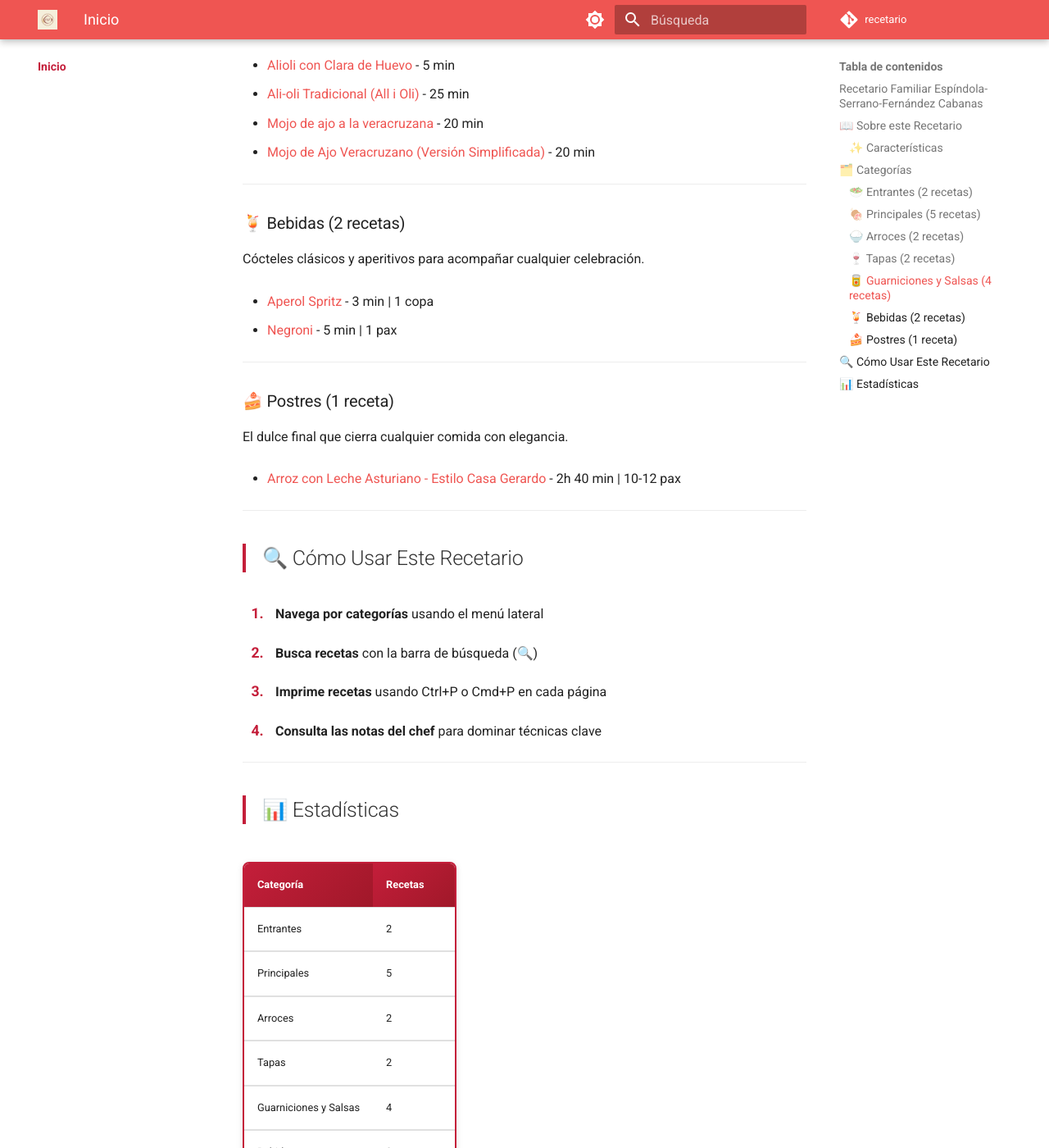
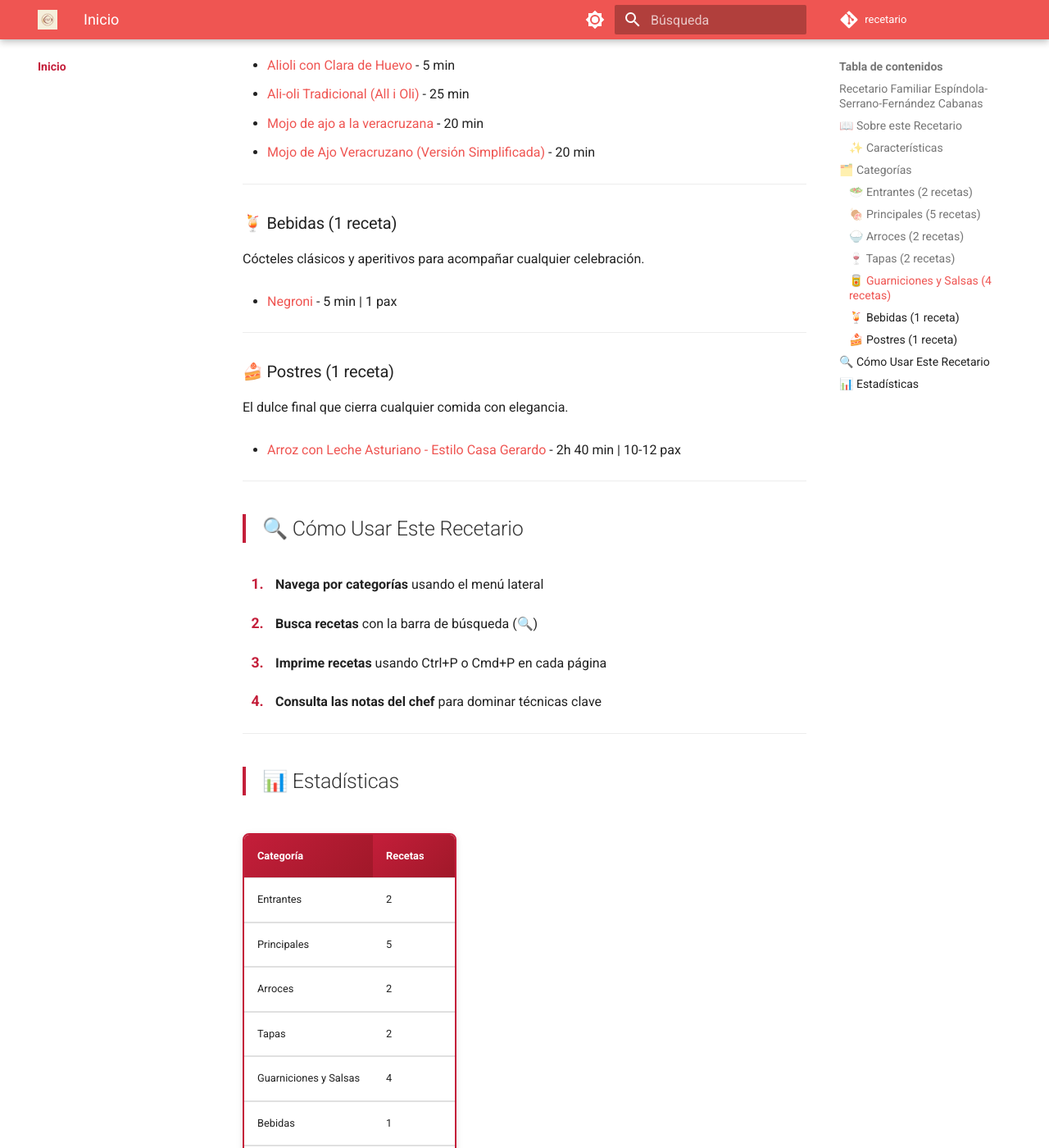
Before and after one commit to javicabanas/recetario, an MkDocs documentation site: the page built from docs/index.md, in a window 1280 px wide and 1400 px high, scrolled down 1987 px. Shown: the whole window at 82% size. Built offline with MkDocs 1.6.1 and Material for MkDocs 9.7.7, drawn with Linux system fonts in a browser that asks for light colours; comment, search, counter and statistics services are not loaded.

```diff
--- a/docs/index.md
+++ b/docs/index.md
@@ -72,11 +72,10 @@
 
 ---
 
-### 🍹 Bebidas (2 recetas)
+### 🍹 Bebidas (1 receta)
 
 Cócteles clásicos y aperitivos para acompañar cualquier celebración.
 
-- [Aperol Spritz](bebidas/aperol_spritz.md) - 3 min | 1 copa
 - [Negroni](bebidas/negroni.md) - 5 min | 1 pax
 
 ---
@@ -107,7 +106,7 @@
 | Arroces | 2 |
 | Tapas | 2 |
 | Guarniciones y Salsas | 4 |
-| Bebidas | 2 |
+| Bebidas | 1 |
 | Postres | 1 |
 | **Total** | **16** |
 
```
